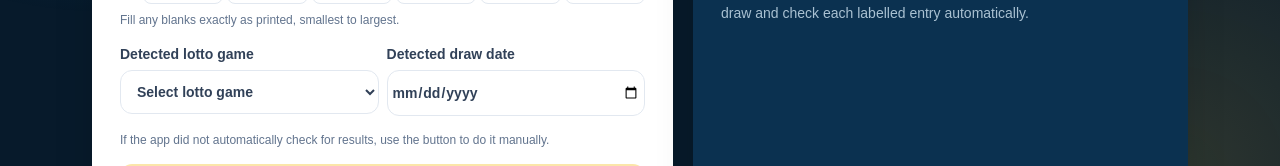
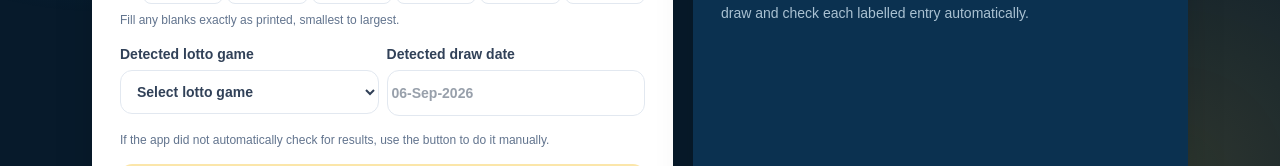
Before and after one commit to noelk8888/lotto, a Next.js app: page / in a window 1280 px wide. Shown: the part 466-632 px from the top of the page. Built offline with nearby package versions, Linux system fonts and the light colour scheme.

Commit message:
Show winner status and format draw dates consistently

```diff
--- /dev/null
+++ b/app/date-format.ts
@@ -0,0 +1,21 @@
+const monthNames = ['Jan', 'Feb', 'Mar', 'Apr', 'May', 'Jun', 'Jul', 'Aug', 'Sep', 'Oct', 'Nov', 'Dec'];
+
+export function displayDrawDate(value: string) {
+  let year = 0, month = 0, day = 0;
+  let match = value.match(/^(\d{4})-(\d{2})-(\d{2})$/);
+  if (match) [, year, month, day] = match.map(Number);
+  else {
+    match = value.match(/^(\d{1,2})\/(\d{1,2})\/(\d{4})$/);
+    if (match) [, month, day, year] = match.map(Number);
+  }
+  if (!year || month < 1 || month > 12 || day < 1 || day > 31) return value;
+  return `${String(day).padStart(2, '0')}-${monthNames[month - 1]}-${year}`;
+}
+
+export function storedDrawDate(value: string) {
+  const match = value.match(/^(\d{1,2})-([A-Za-z]{3})-(\d{4})$/);
+  if (!match) return value;
+  const month = monthNames.findIndex((name) => name.toLowerCase() === match[2].toLowerCase()) + 1;
+  if (!month) return value;
+  return `${match[3]}-${String(month).padStart(2, '0')}-${match[1].padStart(2, '0')}`;
+}
--- a/app/page.tsx
+++ b/app/page.tsx
@@ -3,6 +3,7 @@
 import { ChangeEvent, useEffect, useMemo, useRef, useState } from 'react';
 import { editableTicketEntries, partialTicketEntries, extractTicketEntries, validTicketNumbers } from './ticket-entries';
 import { detectTicketGame } from './game-recognition';
+import { displayDrawDate, storedDrawDate } from './date-format';
 import {
   Camera,
   CheckCircle2,
@@ -226,6 +227,12 @@ function prizeTier(game: string, matched: number, total: number) {
     ? `${matched} matching number${matched === 1 ? '' : 's'} — no prize`
     : 'No matching prize tier';
 }
+function isWinningEntry(game: string, picked: number[], winning: number[]) {
+  if (game.includes('6/'))
+    return picked.filter((number) => winning.includes(number)).length >= 3;
+  return picked.length === winning.length &&
+    picked.every((number, index) => number === winning[index]);
+}
 
 export default function Home() {
   const input = useRef<HTMLInputElement>(null);
@@ -431,13 +438,10 @@ export default function Home() {
   const winning = result ? numbers(result.combination) : [];
   const displayedLines = result ? checkedLines : ticketLines;
   const displayedGame = result ? checkedGame : game;
-  const hasWinner =
-    result &&
-    displayedLines.some(
-      (line) =>
-        numbers(line).filter((n) => winning.includes(n)).length ===
-        winning.length,
-    );
+  const hasWinner = result && displayedLines.some((line) => {
+    const picked = numbers(line);
+    return isWinningEntry(displayedGame, picked, winning);
+  });
   return (
     <main className="min-h-screen bg-[#071a2b] text-slate-950">
       <div className="mesh" />
@@ -584,9 +588,11 @@ export default function Home() {
                 <label className="block min-w-0 text-sm font-bold text-slate-700">
                   Detected draw date
                   <input
-                    value={date}
-                    onChange={(e) => setDate(e.target.value)}
-                    type="date"
+                    value={displayDrawDate(date)}
+                    onChange={(e) => setDate(storedDrawDate(e.target.value))}
+                    type="text"
+                    inputMode="text"
+                    placeholder="06-Sep-2026"
                     className="mt-1.5 min-w-0 max-w-full w-full rounded-xl border border-slate-200 px-1 py-3 text-sm outline-none focus:border-sky-600"
                   />
                 </label>
@@ -655,10 +661,13 @@ export default function Home() {
                 <p className="text-xs font-bold uppercase tracking-[.16em] text-[#f7c843]">
                   Official PCSO draw found
                 </p>
-                {result.savedCopy && <p className="mt-2 text-sm text-sky-100/80">Saved official result, verified on {result.verifiedOn}. Live PCSO access was unavailable.</p>}
+                {result.savedCopy && <p className="mt-2 text-sm text-sky-100/80">Saved official result, verified on {displayDrawDate(result.verifiedOn ?? '')}. Live PCSO access was unavailable.</p>}
                 <h2 className="mt-2 text-xl font-black">{result.game}</h2>
                 <p className="mt-1 text-sm text-sky-100/70">
-                  {result.date} · Jackpot ₱{result.jackpot}
+                  {displayDrawDate(result.date)} · Jackpot ₱{result.jackpot}
+                </p>
+                <p className="mt-1 text-sm font-bold text-sky-100">
+                  Jackpot winners: {result.winners}
                 </p>
                 <div
                   className={`mt-5 rounded-2xl border p-4 ${hasWinner ? 'border-emerald-300/20 bg-emerald-400/10' : 'border-rose-300/20 bg-rose-400/10'}`}
@@ -692,7 +701,7 @@ export default function Home() {
                       matches.length,
                       winning.length,
                     );
-                    const won = matches.length >= 3;
+                    const won = isWinningEntry(displayedGame, picked, winning);
                     return (
                       <div
                         key={`${line}-${index}`}
```
Also changed, not shown: 1 other file (tests, documents, lock files or other folders).
